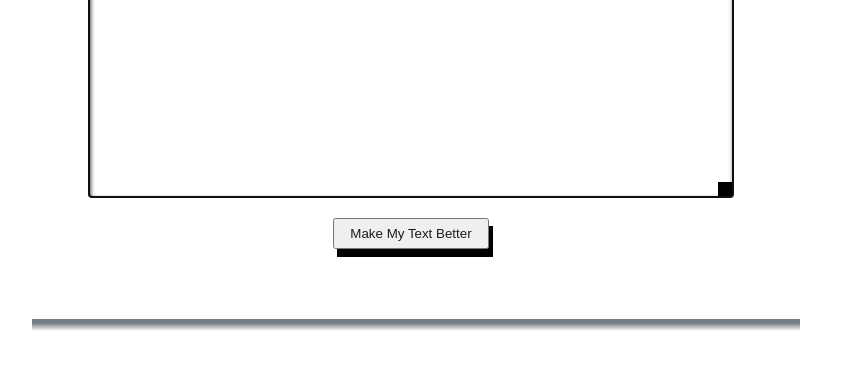
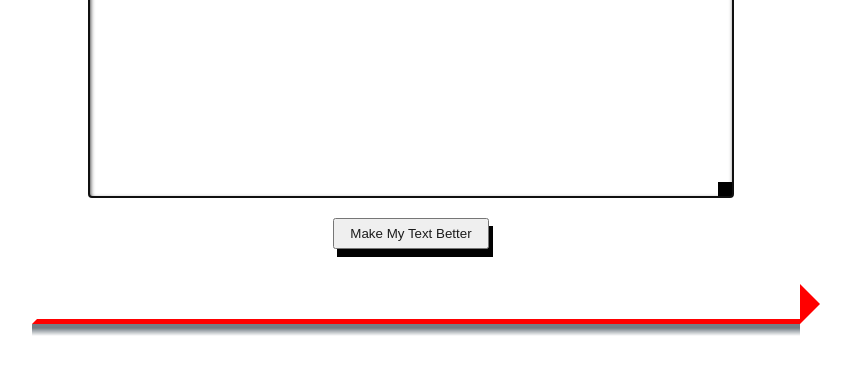
Before and after one commit to gnurio/storyeven, a website: page index.html in a window 1280 px wide. Shown: the part 605-979 px from the top of the page, without its empty margins (229-1080 px from the left). Drawn offline with nearby package versions, Linux system fonts and the light colour scheme.

Commit message:
Added a CSS pointer

```diff
--- a/css/main.css
+++ b/css/main.css
@@ -157,3 +157,32 @@ canvas {
     display:block;
     text-align:center;
 }
+
+#pointer {
+    width: 60vw;
+    height: 5px;
+    position: relative;
+    background: red;
+  }
+  #pointer:after {
+    content: "";
+    position: absolute;
+    left: 0;
+    bottom: 0;
+    width: 0;
+    height: 0;
+    border-left: 20px solid white;
+    border-top: 20px solid transparent;
+    border-bottom: 20px solid transparent;
+  }
+  #pointer:before {
+    content: "";
+    position: absolute;
+    right: -20px;
+    bottom: 0;
+    width: 0;
+    height: 0;
+    border-left: 20px solid red;
+    border-top: 20px solid transparent;
+    border-bottom: 20px solid transparent;
+  }
--- a/index.html
+++ b/index.html
@@ -64,6 +64,7 @@
         </div>
         <div class="div3">
             <div id="markdown-display"></div>
+            <div id="pointer"></div>
             <canvas width="100" height="100" id="the-line"></canvas>
 
 
--- a/js/script.js
+++ b/js/script.js
@@ -19,7 +19,7 @@ const activateLine = () => {
     ctx.moveTo(20, 0);
     ctx.lineTo(20, 0);
     ctx.lineWidth = 4;
-
+    ctx.lineCap = "round"
     ctx.strokeStyle = '#aade4a';
     ctx.stroke();
 }
```
